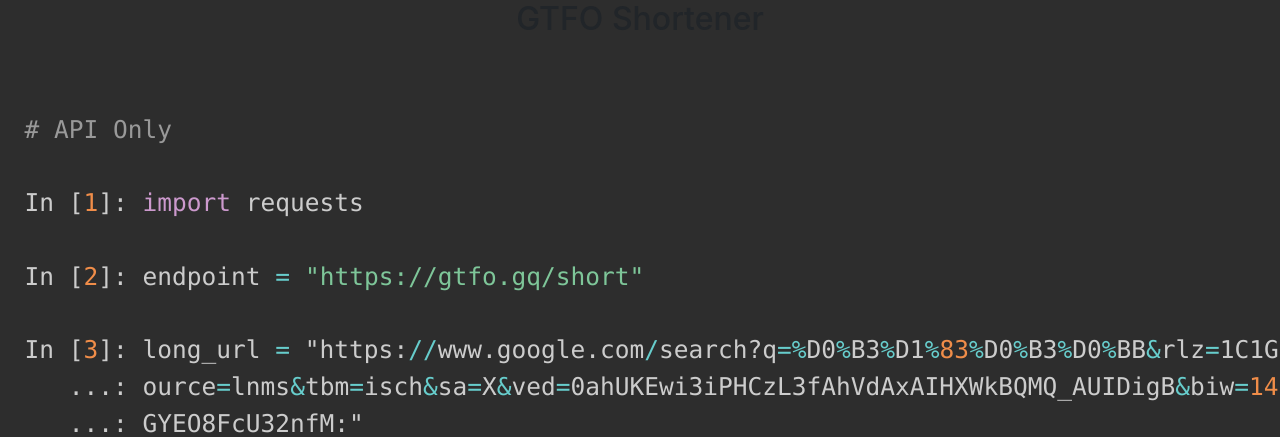
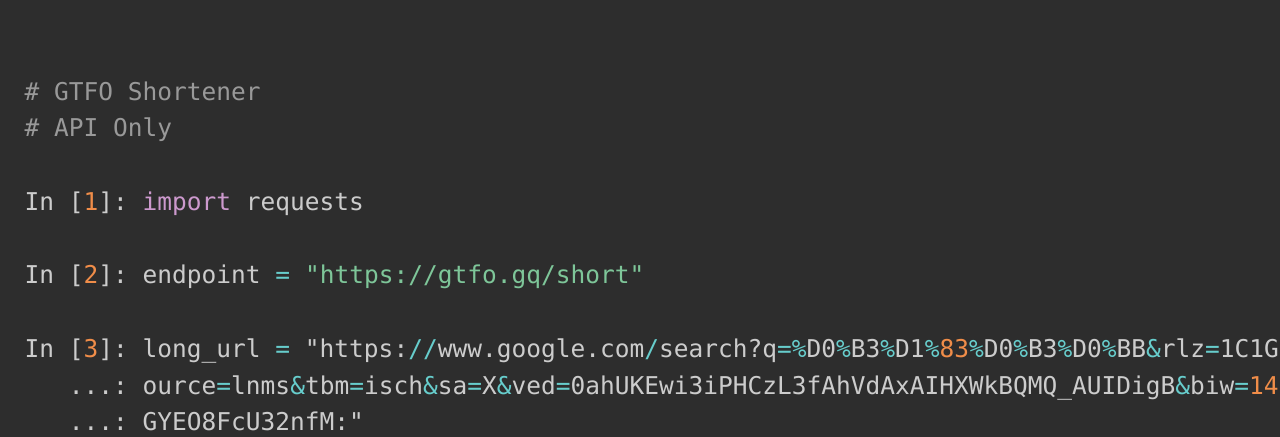
Before and after one commit to P-Alban/url-shortener, a Flask app: page / in a window 1280 px wide. Shown: the top 437 px of the page. Run offline with Flask 2, Linux system fonts and the light colour scheme; some libraries are stand-ins or nearby versions.

Commit message:
change index

```diff
--- a/templates/index.html
+++ b/templates/index.html
@@ -10,12 +10,10 @@
 </head>
     <body style="background: #2d2d2d">
     <script src="{{ url_for('static', filename='prism.js') }}"></script>
-    <h2 style="text-align: center">
-        GTFO Shortener
-    </h2>
     <div>
         <h3>
             <pre><code class="language-python">
+# GTFO Shortener
 # API Only
 
 In [1]: import requests
```
